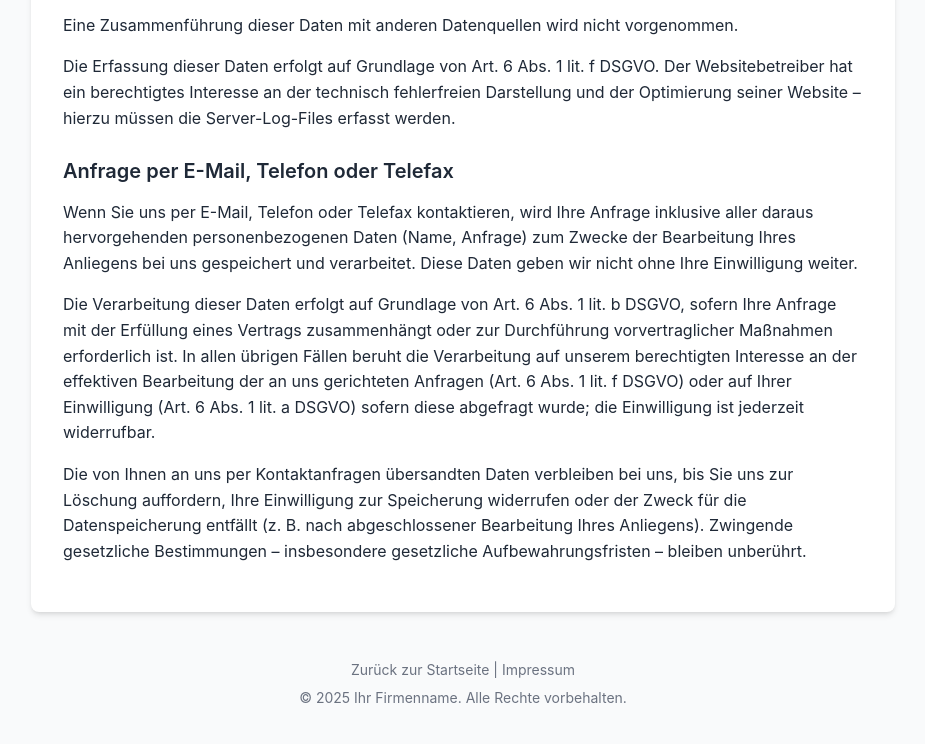
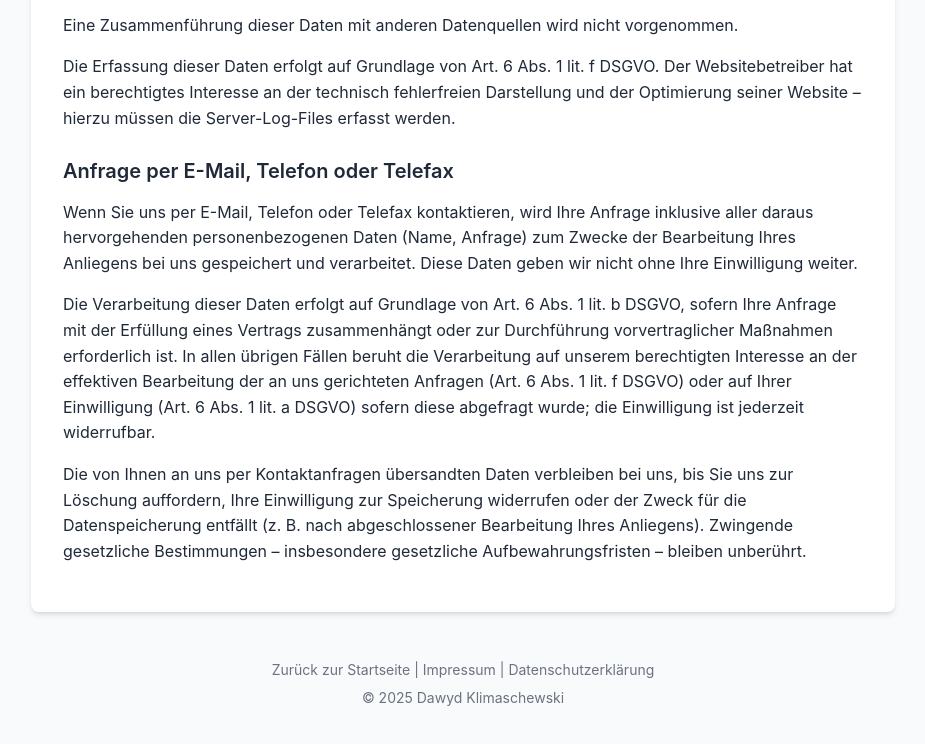
Before and after one commit to Dawyd1995/Legal-Information, a plain HTML site: page Privacy-Policy.html in a window 1280 px wide. Shown: the part 6897-7641 px from the top of the page, without its empty margins (177-1102 px from the left). Drawn offline with nearby package versions, Linux system fonts and the light colour scheme.

Commit message:
Update Privacy-Policy.html

```diff
--- a/Privacy-Policy.html
+++ b/Privacy-Policy.html
@@ -422,16 +422,16 @@
 
         <footer class="mt-12 text-center text-gray-500 text-sm">
             <p>
-                <!-- Links zu Impressum und Startseite -->
+                <!-- Links zu Impressum, Startseite und Datenschutz -->
                 <a href="index.html" class="hover:underline">Zurück zur Startseite</a> |
-                <a href="impressum.html" class="hover:underline">Impressum</a>
+                <a href="Legal-Notice.html" class="hover:underline">Impressum</a> |
+                <a href="Privacy-Policy.html" class="hover:underline">Datenschutzerklärung</a>
             </p>
             <p class="mt-2">
-                &copy; 2025 Ihr Firmenname. Alle Rechte vorbehalten.
+                &copy; 2025 Dawyd Klimaschewski
             </p>
         </footer>
 
     </div>
-
 </body>
 </html>
```
